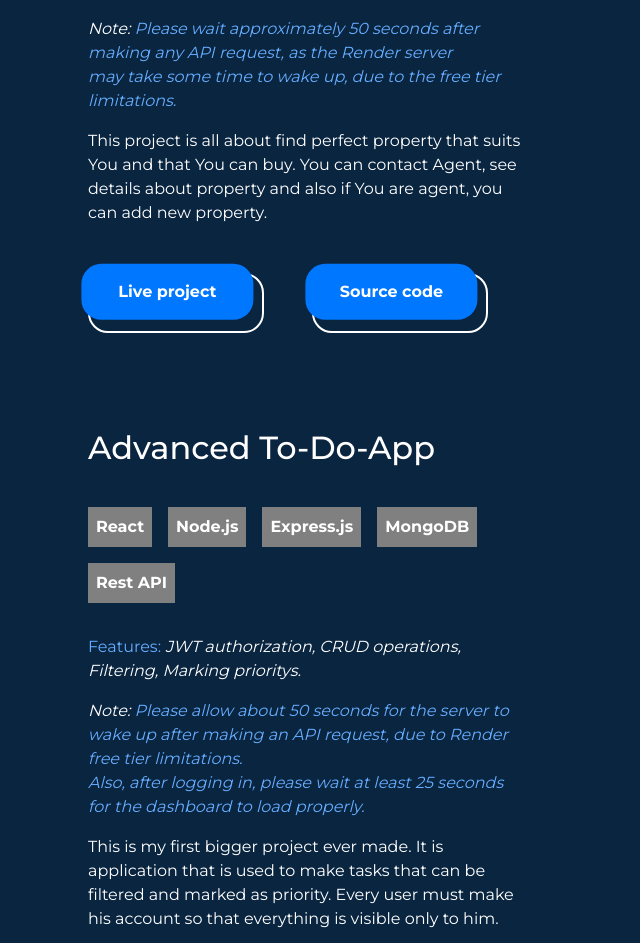
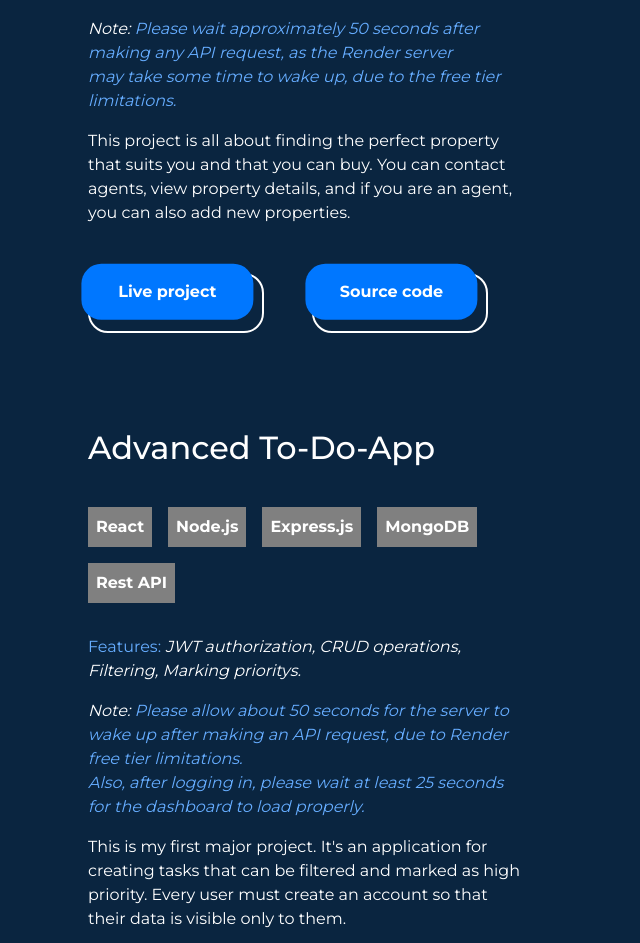
Before and after one commit to David139-debug/portoflio-website, a React (Vite) app in the folder portfolio-website/client/: page / in a window 1280 px wide. Shown: the part 2909-3852 px from the top of the page, without its empty margins (0-640 px from the left). Built offline with nearby package versions, Linux system fonts and the light colour scheme; no server answers.

Commit message:
Update Projects.tsx

```diff
--- a/portfolio-website/client/src/Components/Projects/Projects.tsx
+++ b/portfolio-website/client/src/Components/Projects/Projects.tsx
@@ -54,9 +54,8 @@ const Projects = forwardRef<HTMLElement>((_, ref) => {
                     </div>
                     <div className={styles.about}>
                         <p>
-                            This project is all about find perfect property that suits You and that You can buy.
-                            You can contact Agent, see details about property and also if You are agent, you can
-                            add new property.
+                        This project is all about finding the perfect property that suits you and that you can buy.
+                        You can contact agents, view property details, and if you are an agent, you can also add new properties.
                         </p>
                     </div>
                     <div className={styles.buttons}>
@@ -89,9 +88,10 @@ const Projects = forwardRef<HTMLElement>((_, ref) => {
                         Also, after logging in, please wait at least 25 seconds for the dashboard to load properly.</span></p>
                     </div>
                     <div className={styles.about}>
-                        <p>This is my first bigger project ever made.
-                       It is application that is used to make tasks that can be filtered and marked as priority.
-                       Every user must make his account so that everything is visible only to him.</p>
+                        <p>
+                            This is my first major project.
+                            It's an application for creating tasks that can be filtered and marked as high priority.
+                            Every user must create an account so that their data is visible only to them.</p>
                     </div>
                     <div className={styles.buttons}>
                     <div className={styles.baloon}>
```
